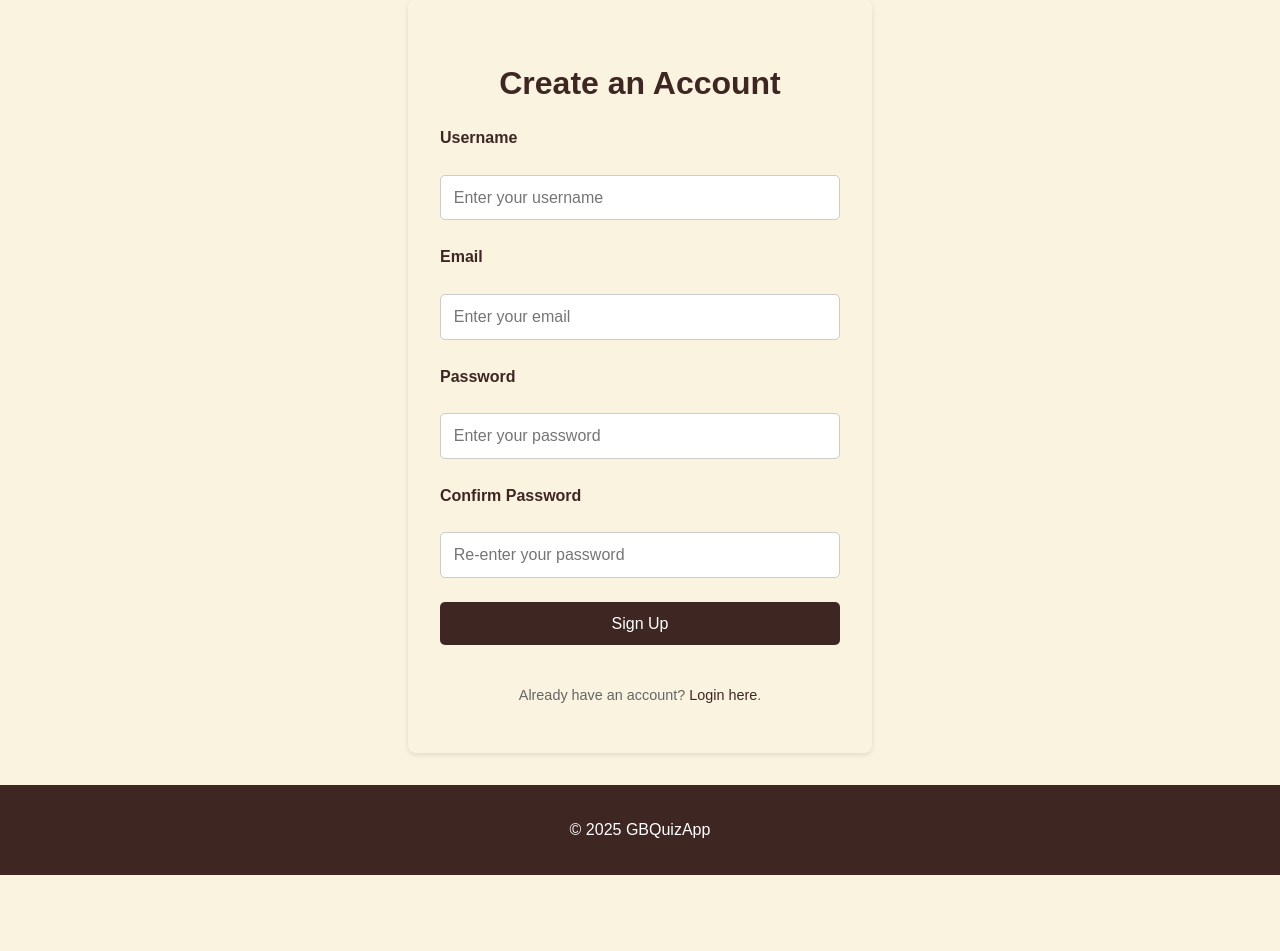
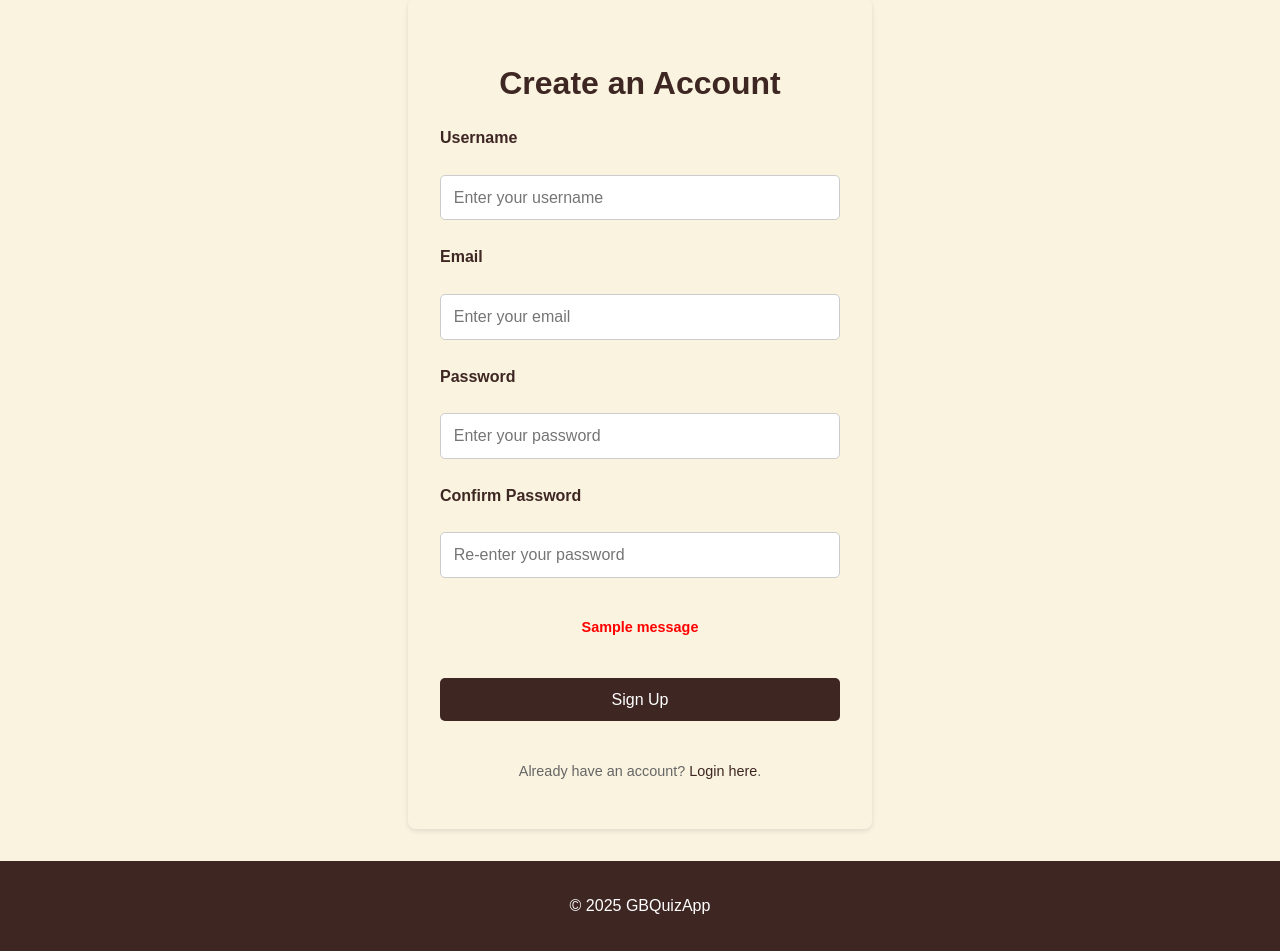
Before and after one commit to Gbayilo/geeby_quiz_application, a Python web app: template frontend/templates/signup.html in a window 1280 px wide. Shown: the part 103-1054 px from the top of the page. Before the commit the page ends 978 px from the top, so only its background shows below. Run offline with Jinja, Linux system fonts and the light colour scheme; the template is opened without the code that fills it, so the values that code supplies are empty; one stand-in notice (Sample message) is shown.

Commit message:
feat: Add flash message for user feedback on sign up page

```diff
--- a/frontend/templates/signup.html
+++ b/frontend/templates/signup.html
@@ -31,6 +31,17 @@
         <label for="confirm-password">Confirm Password</label>
         <input type="password" id="confirm-password" name="confirm_password" placeholder="Re-enter your password" required>
 
+        <!-- For Flash Message -->
+         <div style="color: red; font-weight: 700;">
+        {% with messages = get_flashed_messages(with_categories=true) %}
+          {% if messages %}
+            {% for category, message in messages %}
+              <p style="color: red; font-weight: 700;">{{message}}</p>
+            {% endfor %}
+          {% endif %}
+        {% endwith %}
+        </div>
+
         <button type="submit" class="btn">Sign Up</button>
         <p>Already have an account? <a href="/login">Login here</a>.</p>
       </form>
```
